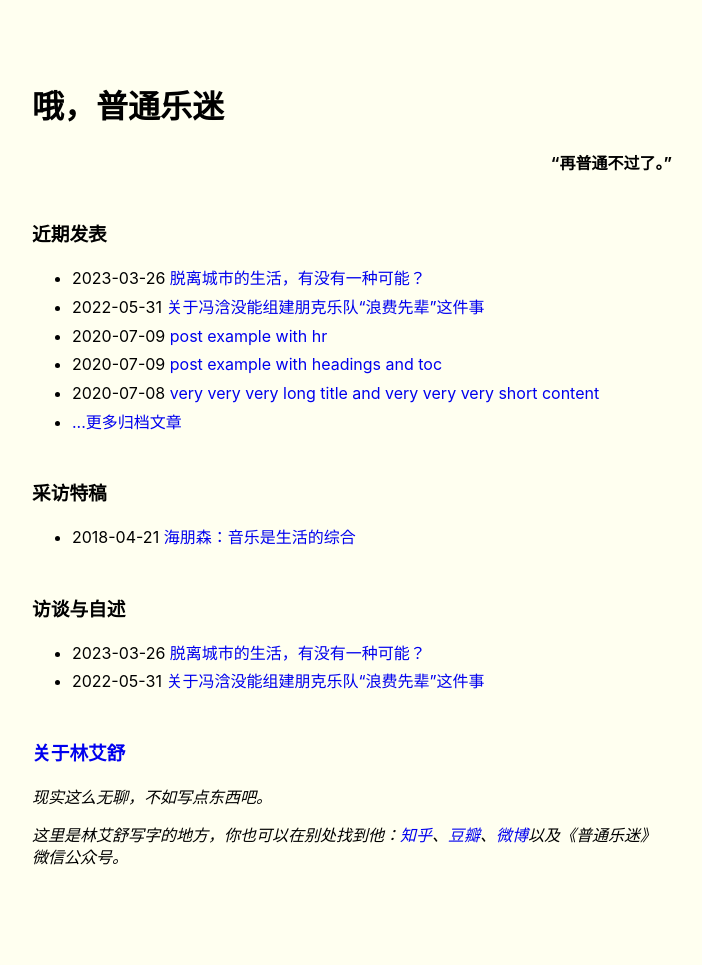
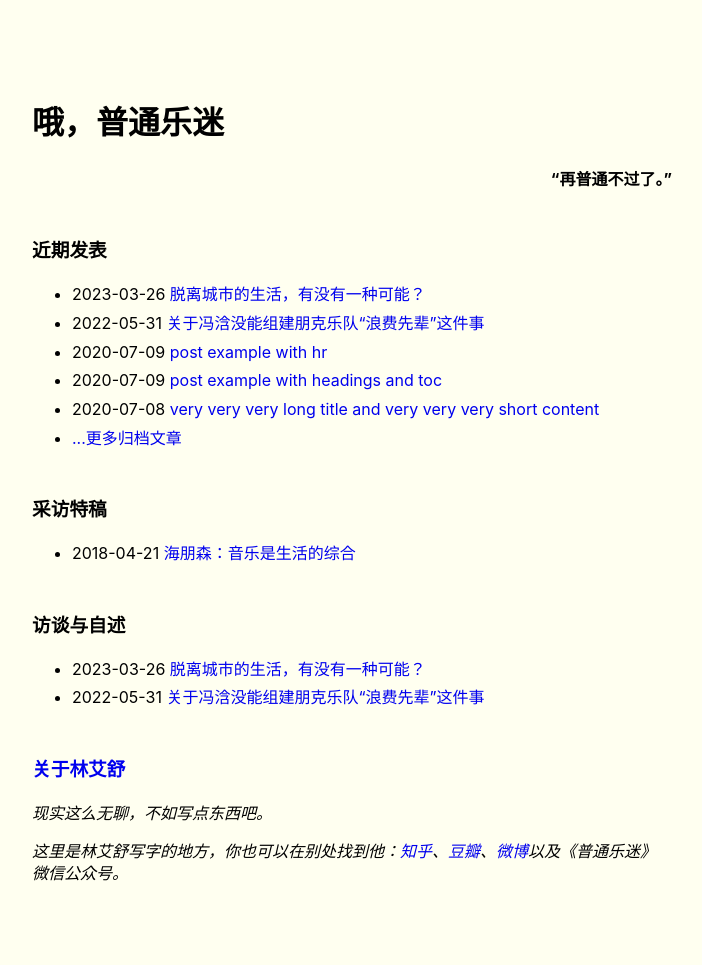
Before and after one commit to salingerlin/salingerlin.github.io, a Jekyll site: the page built from index.md, in a window 1280 px wide. Shown: the whole page, without its empty margins (288-990 px from the left). Built offline with Jekyll 4.4.1, drawn with Linux system fonts in a browser that asks for light colours.

Commit message:
Update no-style-please.scss

```diff
--- a/_sass/no-style-please.scss
+++ b/_sass/no-style-please.scss
@@ -28,7 +28,7 @@ body {
   font-family: -apple-system, BlinkMacSystemFont, Tahoma, Arial, "Hiragino Sans GB", "Microsoft YaHei", sans-serif;
   font-size: 16px;
   line-height: 1.4;
-  margin: 0;
+  margin: 1rem 0;
   min-height: 100%;
   overflow-wrap: break-word;
 }
```
